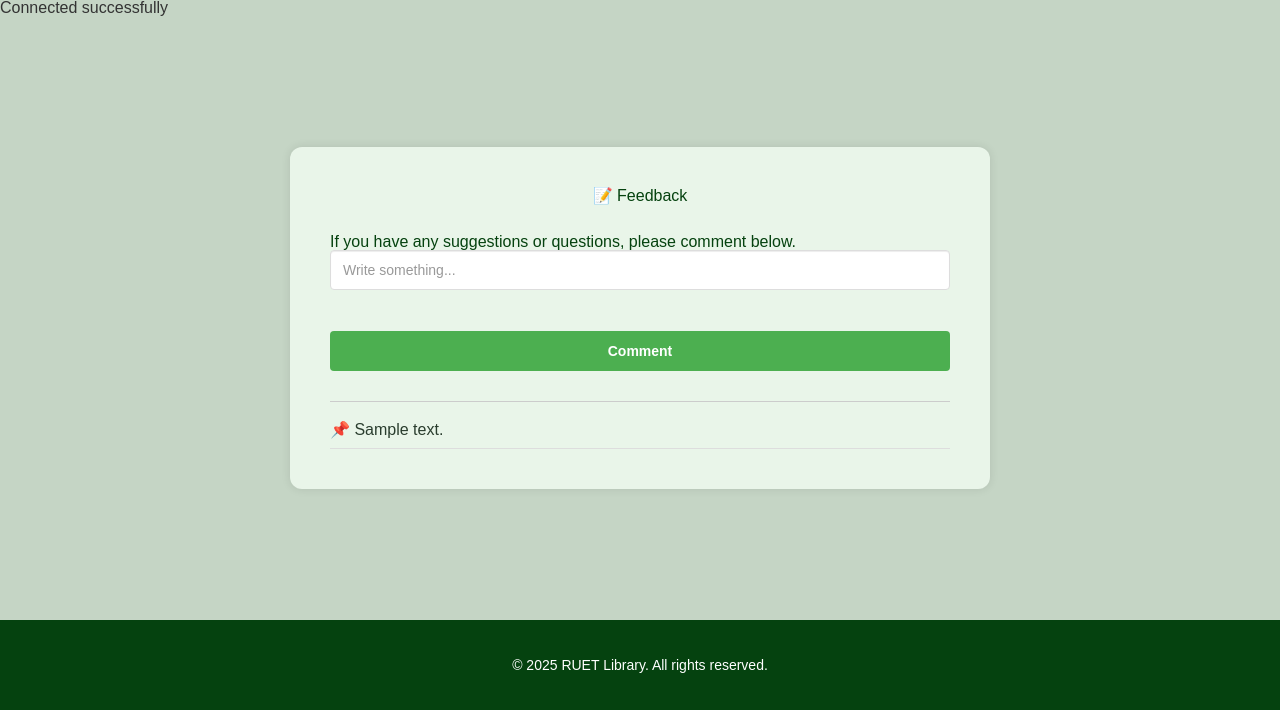
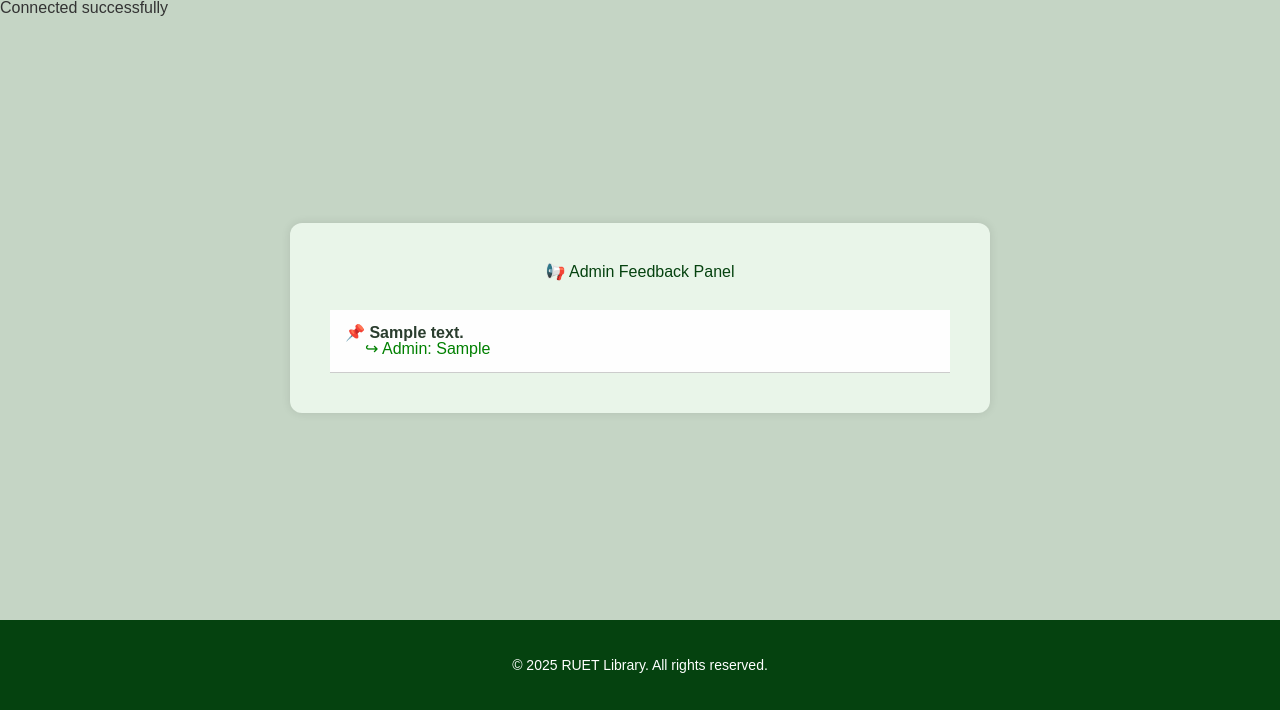
Before and after one commit to okiaahhbb/ECE_2100_2210027, a PHP site: page /feedback.php in a window 1280 px wide. Shown: the part 90-800 px from the top of the page. Run offline with PHP 8.4, Linux system fonts and the light colour scheme; tables that the repository leaves empty or names only in its code hold one stand-in row (values such as "Sample post").

Commit message:
Feddback reply

```diff
--- a/AdminofOLM/feedback.php
+++ b/AdminofOLM/feedback.php
@@ -5,30 +5,37 @@
 
 <div class="feedback-container">
   <div class="feedback-box">
-    <h2>📝 Feedback</h2>
-    <p>If you have any suggestions or questions, please comment below.</p>
+    <h2>📢 Admin Feedback Panel</h2>
 
-    <form action="" method="post">
-      <input class="form-control" type="text" name="comment" placeholder="Write something..." required><br>
-      <button class="btn btn-submit btn-block" type="submit" name="submit">Comment</button>
-    </form>
+    <?php
+      if (isset($_POST['reply_submit'])) {
+        $id = $_POST['feedback_id'];
+        $reply = mysqli_real_escape_string($db, $_POST['reply']);
+        $update = "UPDATE feedback SET reply='$reply' WHERE id=$id";
+        mysqli_query($db, $update);
+      }
 
-    <div class="scroll">
-      <?php
-        if (isset($_POST['submit'])) {
-          $comment = mysqli_real_escape_string($db, $_POST['comment']);
-          $sql = "INSERT INTO `feedback` (comment) VALUES ('$comment')";
-          mysqli_query($db, $sql);
+      $res = mysqli_query($db, "SELECT * FROM feedback ORDER BY id DESC");
+
+      while ($row = mysqli_fetch_assoc($res)) {
+        echo "<div class='comment-row'>";
+        echo "<strong>📌 " . htmlspecialchars($row['comment']) . "</strong><br>";
+
+        if (!empty($row['reply'])) {
+          echo "<span style='color:green; margin-left:20px;'>↪ Admin: " . htmlspecialchars($row['reply']) . "</span><br>";
+        } else {
+          echo "
+            <form method='post'>
+              <input type='hidden' name='feedback_id' value='{$row['id']}'>
+              <input class='form-control' type='text' name='reply' placeholder='Write reply...' required>
+              <button class='btn-submit' type='submit' name='reply_submit'>Reply</button>
+            </form>
+          ";
         }
 
-        $q = "SELECT * FROM `feedback` ORDER BY id DESC"; // This assumes `id` exists in the table
-        $res = mysqli_query($db, $q);
-
-        while ($row = mysqli_fetch_assoc($res)) {
-          echo "<div class='comment-row'>📌 " . htmlspecialchars($row['comment']) . "</div>";
-        }
-      ?>
-    </div>
+        echo "</div>";
+      }
+    ?>
   </div>
 </div>
 
--- a/AdminofOLM/style.css
+++ b/AdminofOLM/style.css
@@ -378,3 +378,13 @@ footer {
   border-radius: 4px;
   text-align: center;
 }
+
+.comment-row {
+  padding: 15px;
+  border-bottom: 1px solid #ccc;
+  margin-top: 10px;
+  background-color: #fefefe;
+}
+.comment-row strong {
+  color: #2a3d2e;
+}
```
Also changed, not shown: Student/feedback.php (+8 -4 lines), Student/style.css (line endings or trailing spaces).
